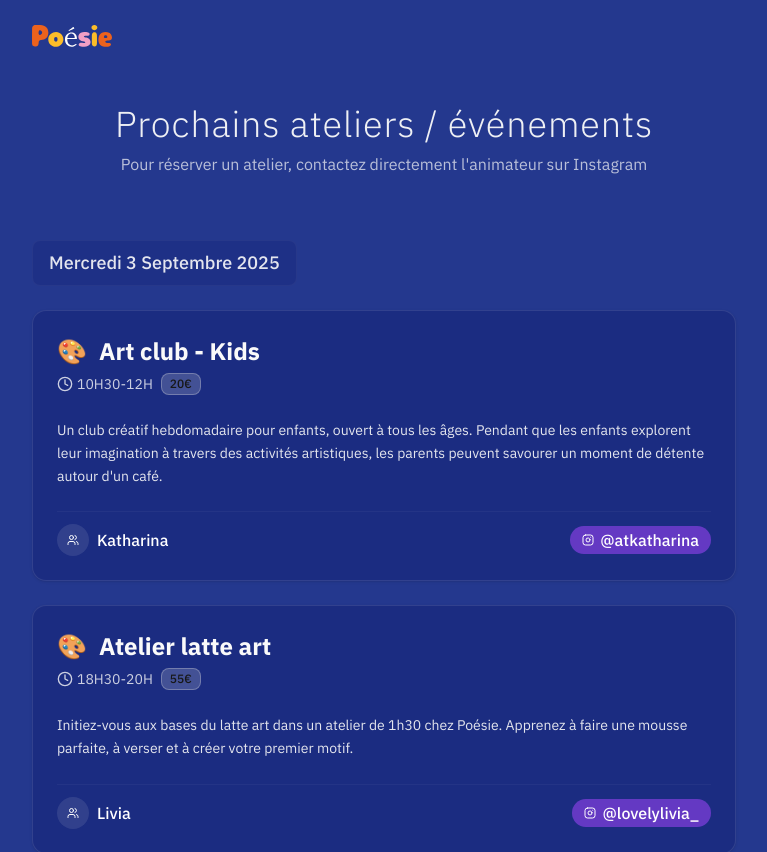
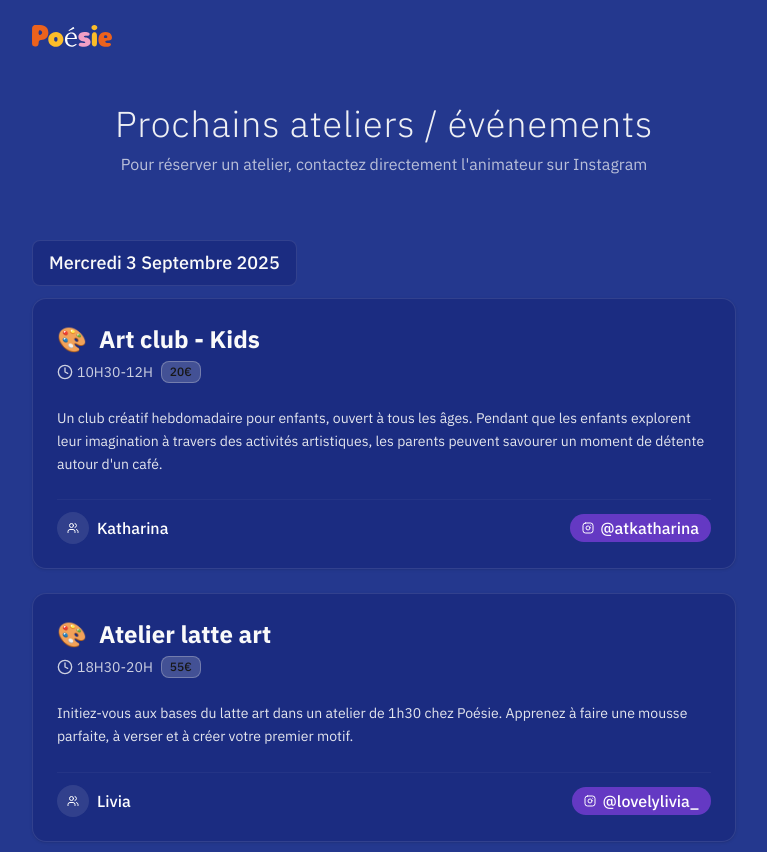
Before and after one commit to yohanlb/poesie-cafe, a Next.js app: page /events in a window 1280 px wide. Shown: the top 852 px of the page, without its empty margins (256-1023 px from the left). Built offline with nearby package versions, Linux system fonts and the light colour scheme.

Commit message:
style: adjust spacing and styling for date headers in events page for improved visual consistency

```diff
--- a/src/app/events/page.tsx
+++ b/src/app/events/page.tsx
@@ -42,10 +42,10 @@ export default function Evenements() {
                   {sortedDates.map((date) => (
                     <div key={date} className="space-y-4">
                       {/* Date Header */}
-                      <div className="text-left mb-6">
+                      <div className="text-left mb-3">
                         <Badge
                           variant="secondary"
-                          className="text-lg px-4 py-2 bg-card/60 border-border/40 text-foreground/90"
+                          className="text-lg px-4 py-2 bg-card border-border text-foreground"
                         >
                           {formatDate(date)}
                         </Badge>
```
